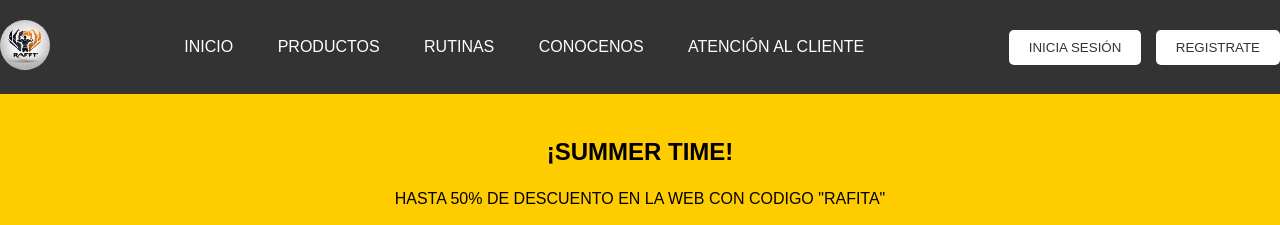
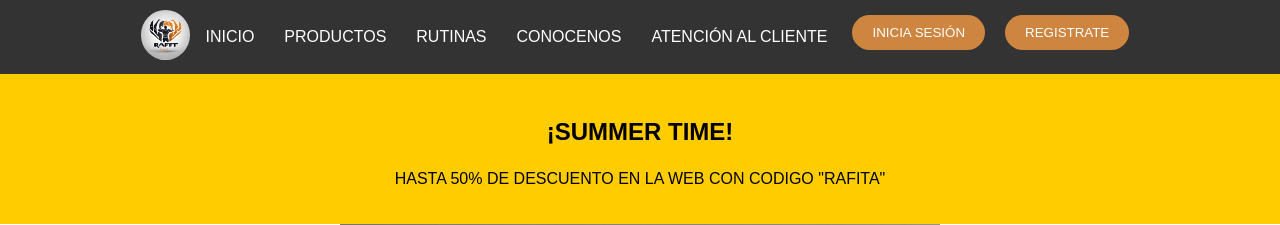
Before and after one commit to Adrian140604/RA-FIT, a PHP site: page /HTML/Index.html in a window 1280 px wide. Shown: the top 225 px of the page. Run offline with PHP 8.4, Linux system fonts and the light colour scheme.

Commit message:
Arreglos varios

```diff
--- a/CSS/Css_index.css
+++ b/CSS/Css_index.css
@@ -9,15 +9,30 @@ body {
 header {
     background-color: #333;
     color: #fff;
-    padding: 20px 0;
+    padding: 10px;
     text-align: center;
+
 }
 
-#nav {
+nav {
     display: flex;
-    justify-content: space-between;
+    justify-content: center;
     align-items: center;
+    flex-wrap: wrap;
 }
+
+nav a {
+    color: #fff;
+    text-decoration: none;
+    padding: 10px;
+    margin: 0 5px;
+    border-radius: 20px;
+}
+
+nav a:hover {
+    background-color: #555;
+}
+
 
 #logo img {
     height: 50px;
@@ -107,3 +122,15 @@ footer a:hover {
     height: auto;
     transition: transform 0.5s ease;
 }
+
+button {
+    padding: 10px 20px;
+    background-color: peru;
+    color: #fff;
+    border: none;
+    border-radius: 20px; /* Bordes más redondeados */
+    cursor: pointer;
+    margin-right: 10px;
+    margin-bottom: 10px; /* Separación entre los botones */
+    margin-left: 10px;
+}
--- a/HTML/Index.html
+++ b/HTML/Index.html
@@ -4,7 +4,7 @@
     <meta charset="UTF-8">
     <meta name="viewport" content="width=device-width, initial-scale=1.0">
     <link rel="stylesheet" href="../CSS/Css_index.css">
-    <script src="../JS/index.js"></script>
+    <script src="../JS/carrusel.js"></script>
     <title>RA-FIT</title>
 </head>
 <body>
@@ -13,19 +13,14 @@
             <div id="logo">
                 <img src="../IMAGENES/logo.png" alt="LOGO " id="logo">
             </div>
-
-            <div id="apartados">
             <a href="">INICIO</a>
             <a href="">PRODUCTOS</a>
             <a href="">RUTINAS</a>
             <a href="">CONOCENOS</a>
             <a href="">ATENCIÓN AL CLIENTE</a>
-            </div>
 
-            <div id="registros">
-            <button type="button" id="login">INICIA SESIÓN</button>
-            <button type="button" id="registro">REGISTRATE</button>
-            </div>
+            <button type="button1">INICIA SESIÓN</button>
+            <button type="button2">REGISTRATE</button>
         </nav>
     </header>
 
@@ -37,9 +32,9 @@
 
     <div class="carousel">
         <div class="carousel-images">
-            <img src="imagen1.jpg" alt="Imagen 1">
-            <img src="imagen2.jpg" alt="Imagen 2">
-            <img src="imagen3.jpg" alt="Imagen 3">
+            <img src="../IMAGENES/Mochila.png" alt="Imagen de una mochila con el nombre de  RA-FIT">
+            <img src="../IMAGENES/Toalla 1.png" alt="Imagen de un hombre con una toalla con el nombre de RA-FIT">
+            <img src="../IMAGENES/Shaker 1.png" alt="Imagen de un saco de proteinas con el logo de  RA-FIT">
         </div>
     </div>
     <div id="MasVendidos">
@@ -75,10 +70,13 @@
         </div>
     </div>
     <footer>
-        <img src="../IMAGENES/logo.png" alt="LOGO">
+            <nav id="nav">
                 <a href="">Contactanos</a>
                 <a href="">Sobre Nosotros</a>
-        <a href="">Inicio</a>
+                <a href="">Rss</a>
+                <a href="">Conocenos</a>
+                <a href="">Atencion al cliente</a>
+            </nav>
     </footer>
 
 
--- a/JS/carrusel.js
+++ b/JS/carrusel.js
@@ -1,3 +1,4 @@
+
 let slideIndex = 0;
 
 function showSlide(index) {
```
Also changed, not shown: IMAGENES/Banca 1.png (added), IMAGENES/Banca 2.png (added), IMAGENES/Eliptica 1.png (added), IMAGENES/Mochila 3.png (added), IMAGENES/Mochila.png (added), IMAGENES/Mochila2.png (added), IMAGENES/Proteina 1.png (added), IMAGENES/Proteina 2.png (added), IMAGENES/Shaker 1.png (added), IMAGENES/Toalla 1.png (added), IMAGENES/Toalla 2.png (added). Lines whose indentation alone changed are shown as unchanged.
